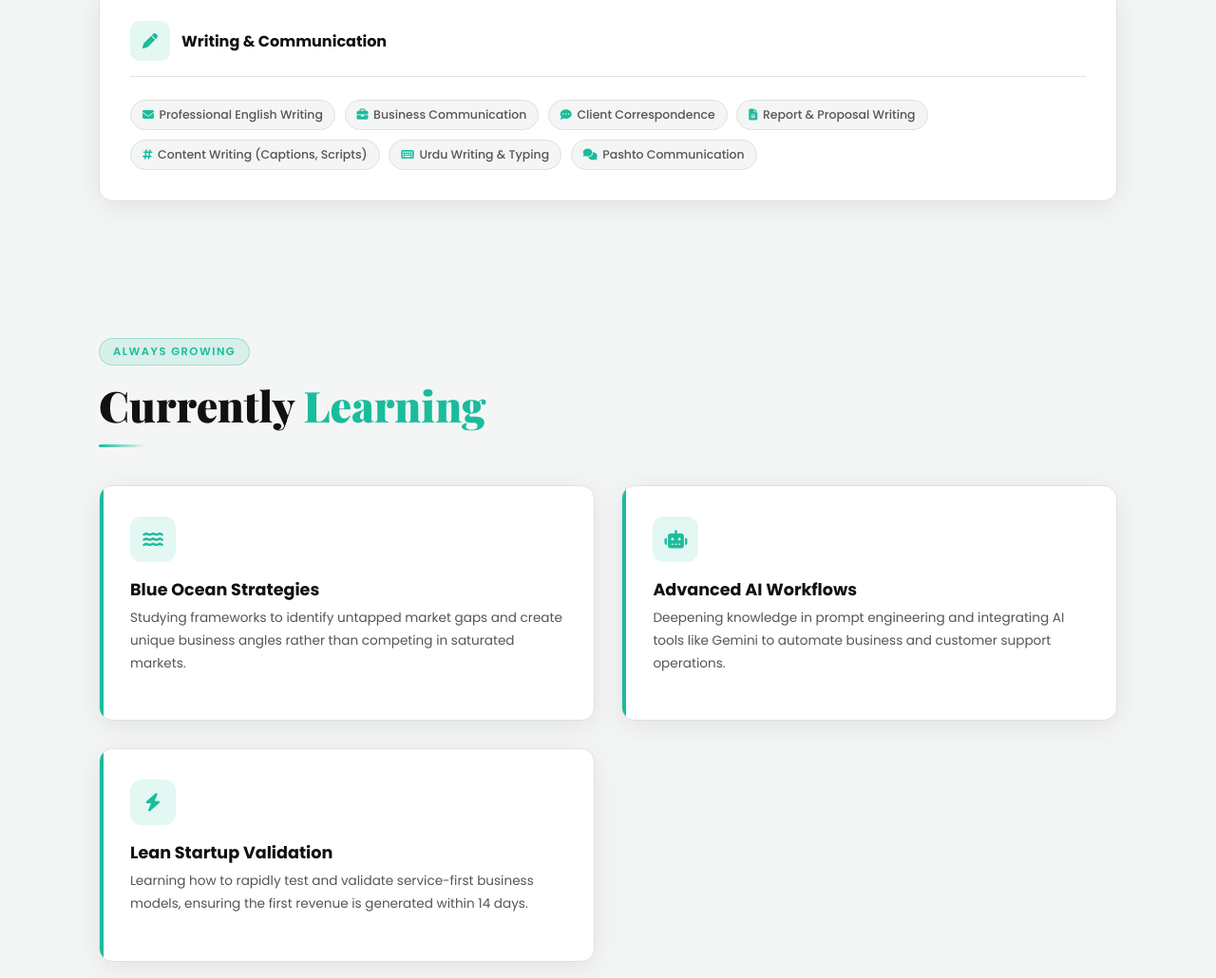
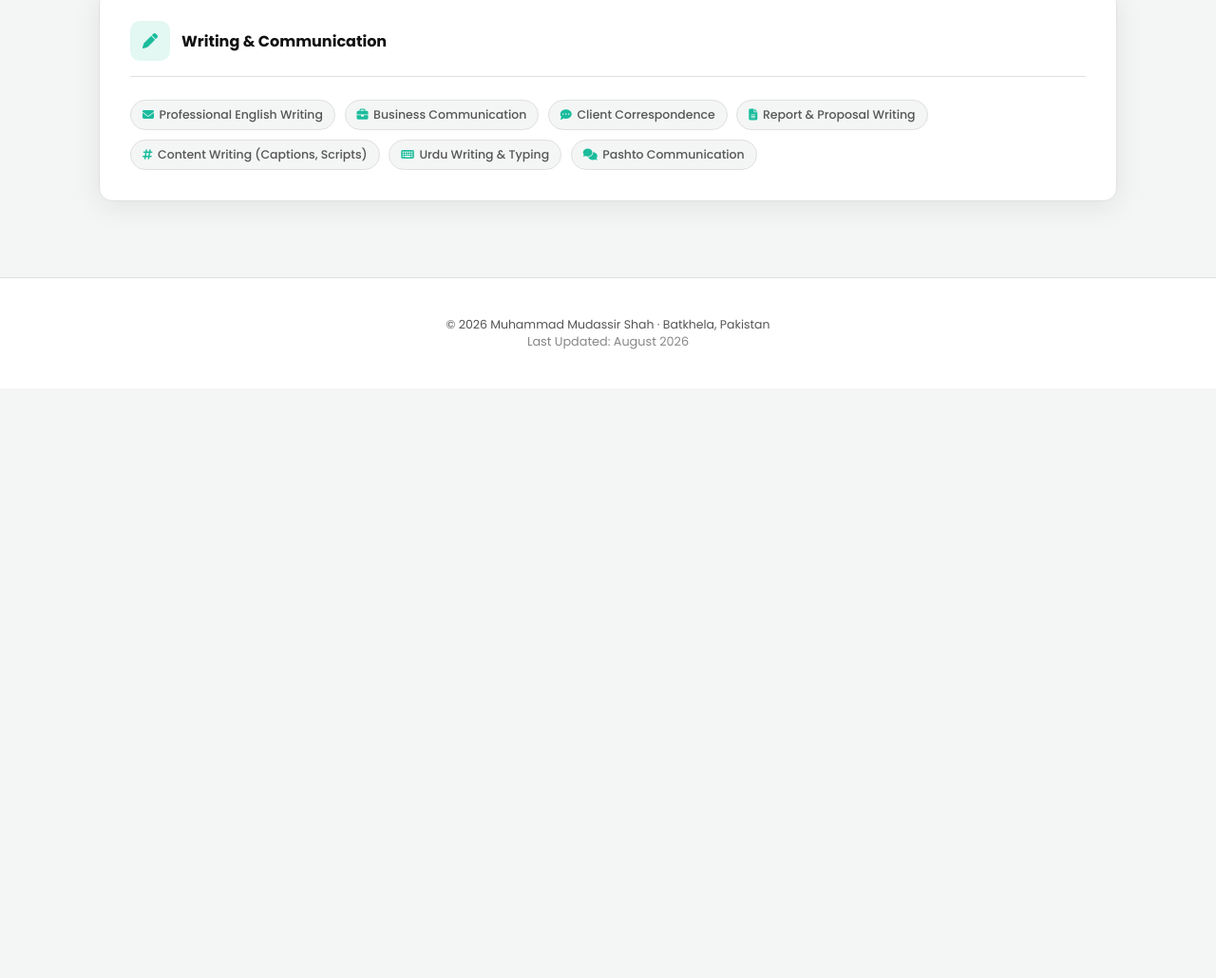
Before and after one commit to Mudassirshah5/portfolio, a plain HTML site: page skills.html in a window 1280 px wide. Shown: the part 1690-2720 px from the top of the page at 95% size. After the commit the page ends 2099 px from the top, so only its background shows below. Drawn offline with nearby package versions, Linux system fonts and the light colour scheme.

Commit message:
Update skills.html

```diff
--- a/skills.html
+++ b/skills.html
@@ -142,30 +142,6 @@
   </div>
 </section>
 
-<section id="learning" style="background-color: var(--card-bg); padding: 4rem 0;">
-  <div class="section">
-    <span class="section-tag">Always Growing</span>
-    <h1 class="section-title">Currently <span>Learning</span></h1>
-    <div class="divider"></div>
-    <div class="projects-grid">
-      <div class="card project-card fade-up">
-        <div class="project-top"><div class="project-icon"><i class="fas fa-water"></i></div></div>
-        <div class="project-title" style="font-size:1.1rem;">Blue Ocean Strategies</div>
-        <p class="project-desc">Studying frameworks to identify untapped market gaps and create unique business angles rather than competing in saturated markets.</p>
-      </div>
-      <div class="card project-card fade-up">
-        <div class="project-top"><div class="project-icon"><i class="fas fa-robot"></i></div></div>
-        <div class="project-title" style="font-size:1.1rem;">Advanced AI Workflows</div>
-        <p class="project-desc">Deepening knowledge in prompt engineering and integrating AI tools like Gemini to automate business and customer support operations.</p>
-      </div>
-      <div class="card project-card fade-up">
-        <div class="project-top"><div class="project-icon"><i class="fas fa-bolt"></i></div></div>
-        <div class="project-title" style="font-size:1.1rem;">Lean Startup Validation</div>
-        <p class="project-desc">Learning how to rapidly test and validate service-first business models, ensuring the first revenue is generated within 14 days.</p>
-      </div>
-    </div>
-  </div>
-</section>
 
 <footer>
   <div class="footer-inner">
```
